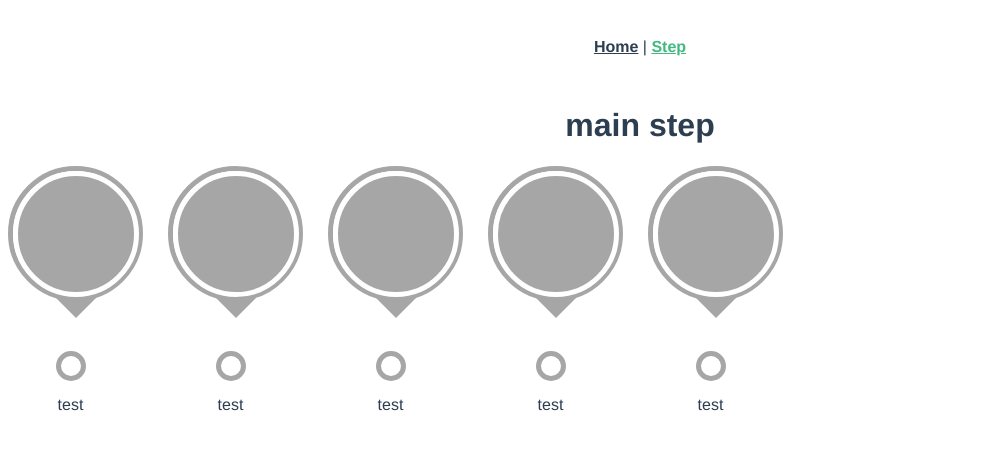
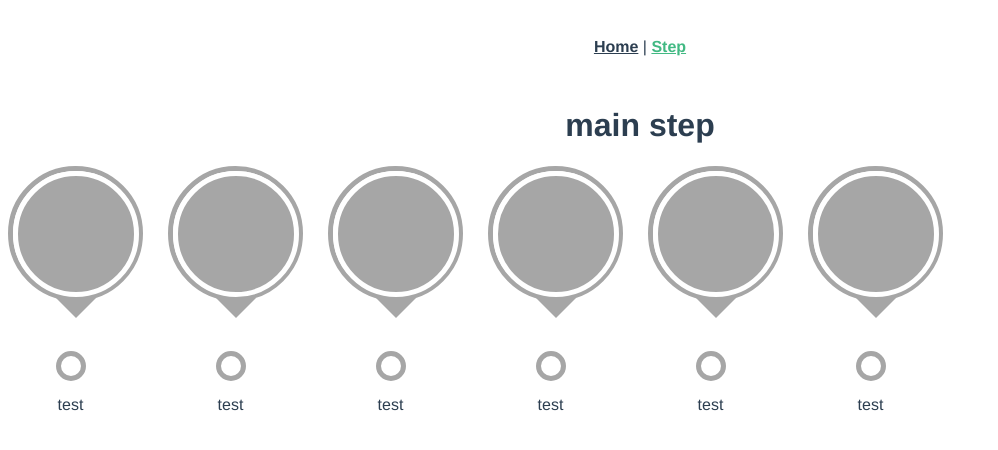
Before and after one commit to hoseindig/vue-test-steps, a Vue app: page /step in a window 1280 px wide. Shown: the top 450 px of the page, without its empty margins (0-998 px from the left). Built offline with nearby package versions, Linux system fonts and the light colour scheme.

Commit message:
set active step

```diff
--- a/src/components/steps/mainStep.vue
+++ b/src/components/steps/mainStep.vue
@@ -1,7 +1,12 @@
 <template>
   <h1>main step</h1>
   <div class="stepBox">
-    <stepBoxVue v-for="i in 5" :key="i" :isActive="true" />
+    <stepBoxVue
+      v-for="i in stpes"
+      :key="i.id"
+      :isActive="i.isActive"
+      @click="stepClickhandler(i.id)"
+    />
   </div>
 </template>
 
@@ -10,6 +15,31 @@ import stepBoxVue from "./stepBox.vue";
 export default {
   components: {
     stepBoxVue,
+  },
+  data() {
+    return {
+      stpes: [
+        { id: 1, isActive: false },
+        { id: 2, isActive: false },
+        { id: 3, isActive: false },
+        { id: 4, isActive: false },
+        { id: 5, isActive: false },
+        { id: 6, isActive: false },
+      ],
+      currentActiceStep: null,
+    };
+  },
+  methods: {
+    stepClickhandler(id) {
+      this.currentActiceStep = id;
+      //   debugger;
+      for (let i = 0; i < this.stpes.length; i++) {
+        // debugger;
+        if (id >= this.stpes[i].id) this.stpes[i].isActive = true;
+        else this.stpes[i].isActive = false;
+      }
+      //   this.stpes[id].isActive = !this.stpes[id].isActive;
+    },
   },
 };
 </script>
--- a/src/components/steps/stepBox.vue
+++ b/src/components/steps/stepBox.vue
@@ -1,5 +1,5 @@
 <template>
-  <div class="box">
+  <div class="box" :class="isActive ? 'active' : ''">
     <!-- <h1>step box</h1> -->
     <div class="parent-box">
       <div class="box-inner"></div>
@@ -33,6 +33,23 @@ $step_size: 125px;
 $innter_step_size: $step_size - 9;
 $dot_size: 20px;
 $boader_size: 5px;
+
+.active {
+  .parent-box {
+    border: $boader_size solid $active_color;
+    .box-inner {
+      background-color: $active_color;
+    }
+    &:after {
+      border-top: 20px solid $active_color;
+    }
+  }
+  .dot-box {
+    .dot-out {
+      border: $boader_size solid $active_color;
+    }
+  }
+}
 .box {
   width: $step_size + 35;
   height: $step_size + 135;
```
